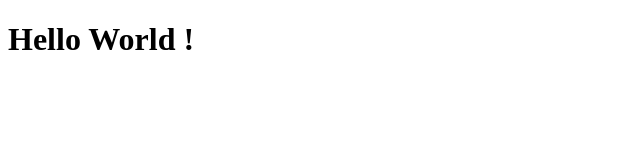
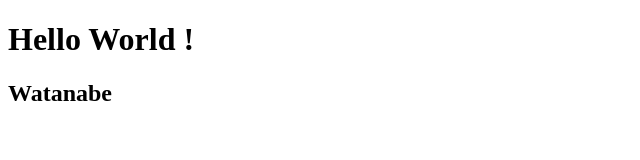
Before and after one commit to lifeistech/tech_study_git, a plain HTML site: page index.html in a window 1280 px wide. Shown: the whole page, without its empty margins (0-640 px from the left). Drawn offline with Linux system fonts and the light colour scheme.

Commit message:
Update index.html]

```diff
--- a/index.html
+++ b/index.html
@@ -6,5 +6,6 @@
 </head>
 <body>
 <h1>Hello World !</h1>
+<h2>Watanabe</h2>
 </body>
 </html>
```
